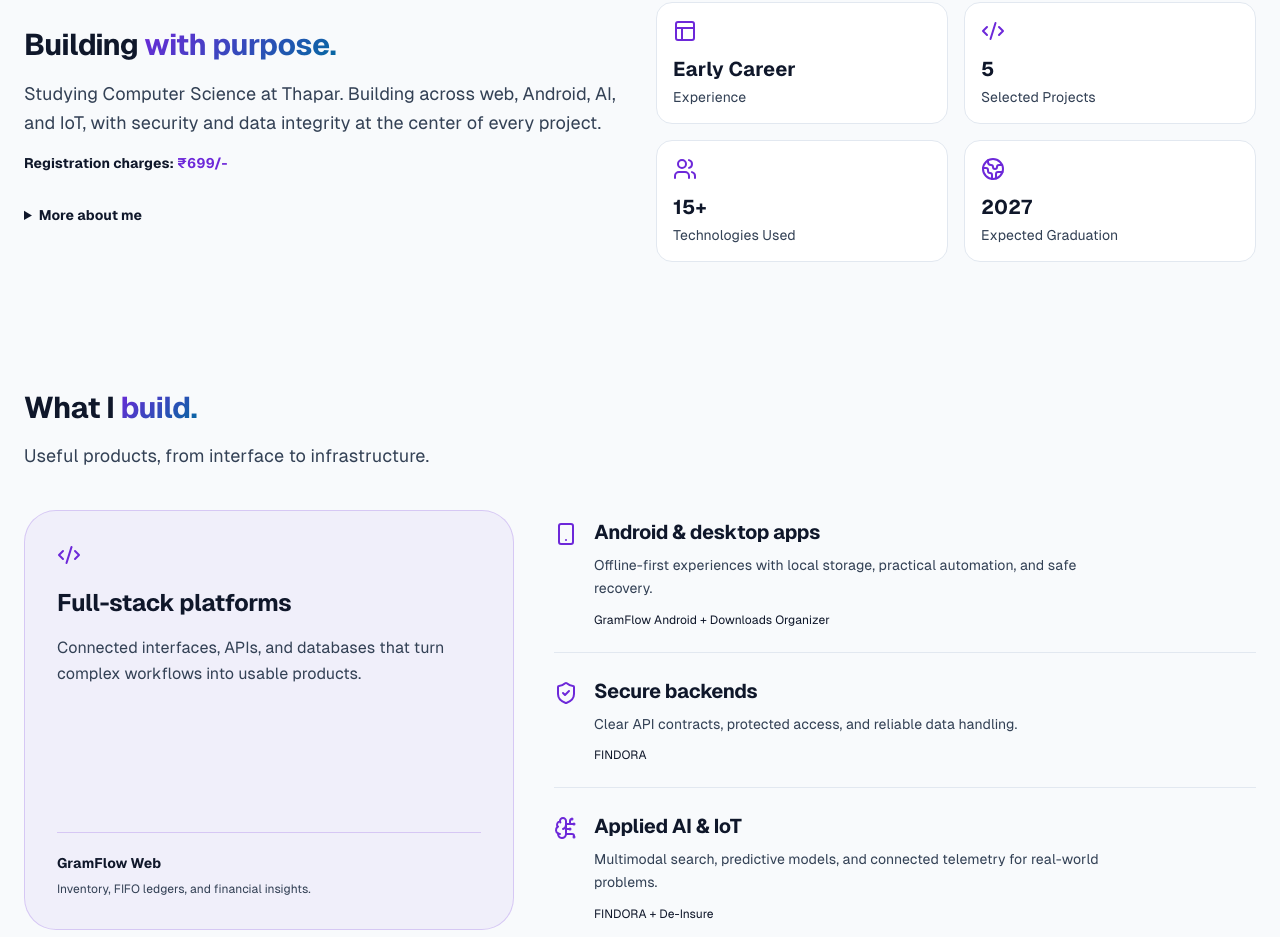
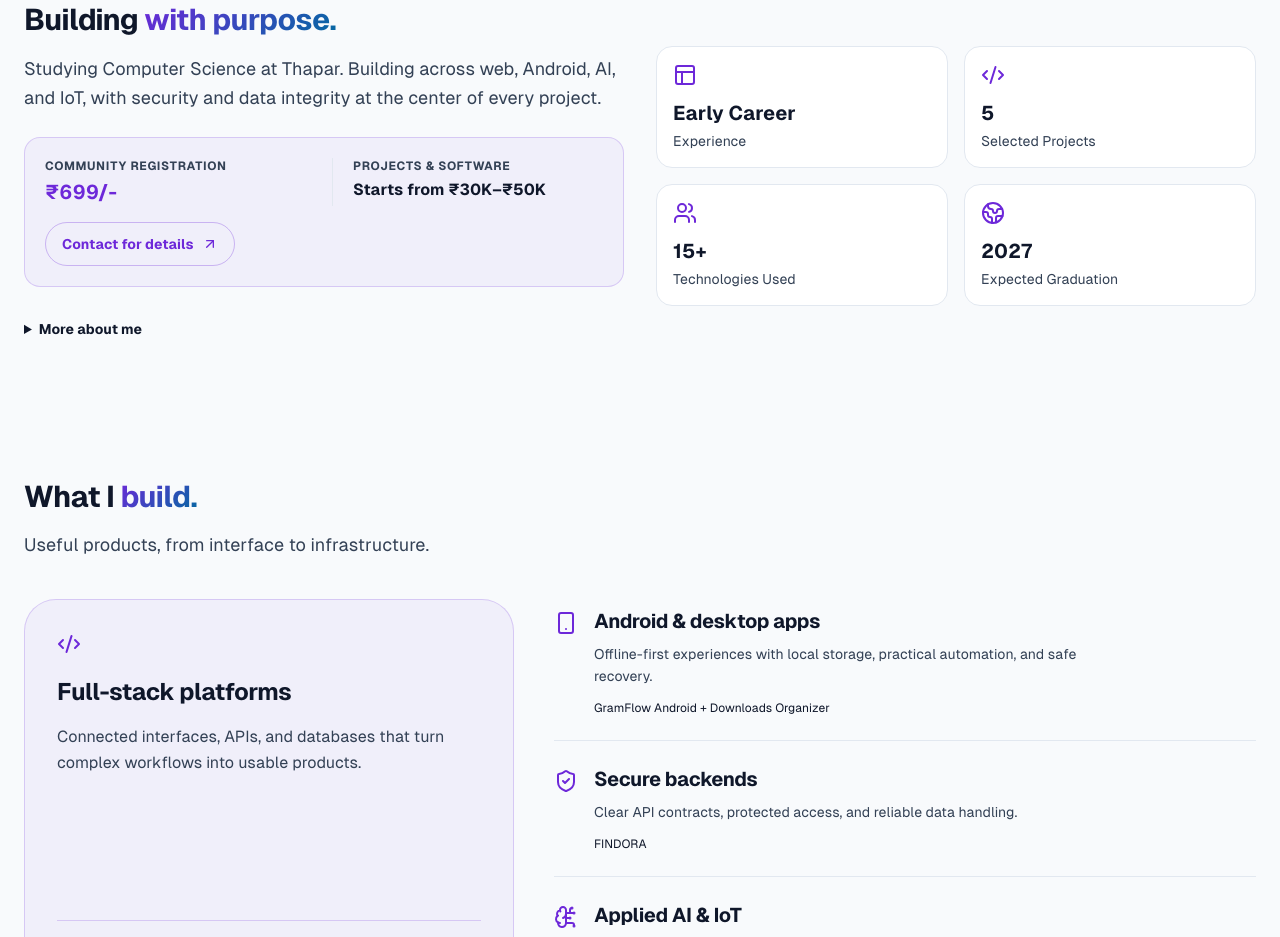
Before and after one commit to kashnordeen/portfolio, a React (Vite) app: page / in a window 1280 px wide. Shown: the part 1000-1937 px from the top of the page. Built offline with nearby package versions, Linux system fonts and the light colour scheme.

Commit message:
feat: add project pricing callout

```diff
--- a/src/components/AboutSection/AboutSection.tsx
+++ b/src/components/AboutSection/AboutSection.tsx
@@ -1,5 +1,5 @@
 import { motion } from "framer-motion";
-import { Code2, Globe2, Layout, Users } from "lucide-react";
+import { ArrowUpRight, Code2, Globe2, Layout, Users } from "lucide-react";
 import { profile, stats as portfolioStats } from "@/data/portfolio";
 
 const stats = [
@@ -27,9 +27,25 @@ export const AboutSection = () => {
             <p className="text-lg text-muted-foreground leading-relaxed">
               {profile.aboutSummary}
             </p>
-            <p className="mt-4 text-sm font-semibold text-foreground">
-              Registration charges: <span className="text-primary">{profile.registrationCharge}</span>
-            </p>
+            <div className="mt-6 rounded-2xl border border-primary/20 bg-primary/5 p-4 sm:p-5">
+              <div className="grid gap-4 sm:grid-cols-2">
+                <div>
+                  <p className="text-xs font-semibold uppercase tracking-wider text-muted-foreground">Community registration</p>
+                  <p className="mt-1 text-xl font-bold text-primary">{profile.registrationCharge}</p>
+                </div>
+                <div className="border-t border-border pt-4 sm:border-l sm:border-t-0 sm:pl-5 sm:pt-0">
+                  <p className="text-xs font-semibold uppercase tracking-wider text-muted-foreground">Projects &amp; software</p>
+                  <p className="mt-1 text-base font-bold text-foreground">Starts from {profile.projectStartingRange}</p>
+                </div>
+              </div>
+              <a
+                href="#contact"
+                className="mt-4 inline-flex min-h-11 items-center gap-2 rounded-full border border-primary/30 px-4 py-2 text-sm font-semibold text-primary transition-colors hover:bg-primary hover:text-primary-foreground focus-visible:outline-none focus-visible:ring-2 focus-visible:ring-ring focus-visible:ring-offset-2"
+              >
+                Contact for details
+                <ArrowUpRight className="h-4 w-4" aria-hidden="true" />
+              </a>
+            </div>
             <details className="mt-5 text-sm text-muted-foreground">
               <summary className="min-h-11 w-fit cursor-pointer py-3 font-semibold text-foreground hover:text-primary">More about me</summary>
               <p className="mt-4 leading-relaxed">{profile.aboutDescription}</p>
--- a/src/data/portfolio.ts
+++ b/src/data/portfolio.ts
@@ -16,6 +16,7 @@ export const profile = {
   aboutHeading: "Secure, Intelligent Products",
   aboutSummary: "Studying Computer Science at Thapar. Building across web, Android, AI, and IoT, with security and data integrity at the center of every project.",
   registrationCharge: "₹699/-",
+  projectStartingRange: "₹30K–₹50K",
   aboutDescription: "I am pursuing a B.Tech in Computer Science and Engineering at Thapar Institute of Engineering and Technology, with graduation expected in May 2027. My foundation is in data structures, algorithms, object-oriented programming, and database systems. I apply it through projects in native Android, full-stack development, multimodal search, computer vision, and cloud-connected IoT. I enjoy understanding a problem, choosing an architecture, implementing it, and testing how it behaves when things go wrong.",
 };
 
```
